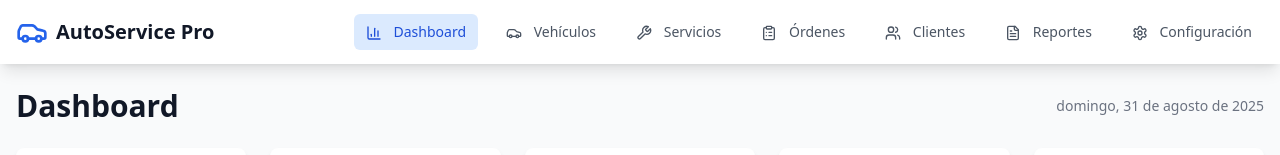
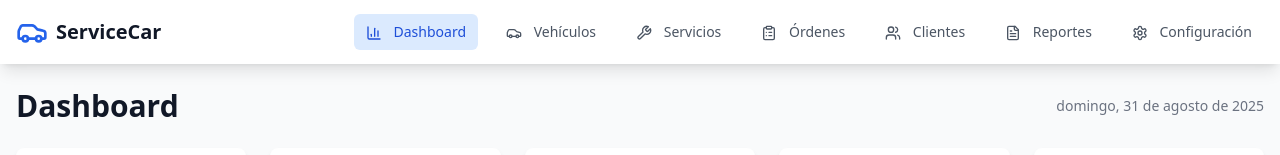
Before and after one commit to owakester/servicio-automotriz---funcional, a Vue app: page /dashboard in a window 1280 px wide. Shown: the top 155 px of the page. Built offline with nearby package versions, Linux system fonts and the light colour scheme.

Commit message:
Cambio de nombre

```diff
--- a/src/App.vue
+++ b/src/App.vue
@@ -6,7 +6,7 @@
         <div class="flex justify-between items-center h-16">
           <div class="flex items-center">
             <Car class="h-8 w-8 text-primary-600 mr-2" />
-            <span class="text-xl font-bold text-gray-900">AutoService Pro</span>
+            <span class="text-xl font-bold text-gray-900">ServiceCar</span>
           </div>
 
           <div class="flex space-x-4">
```
